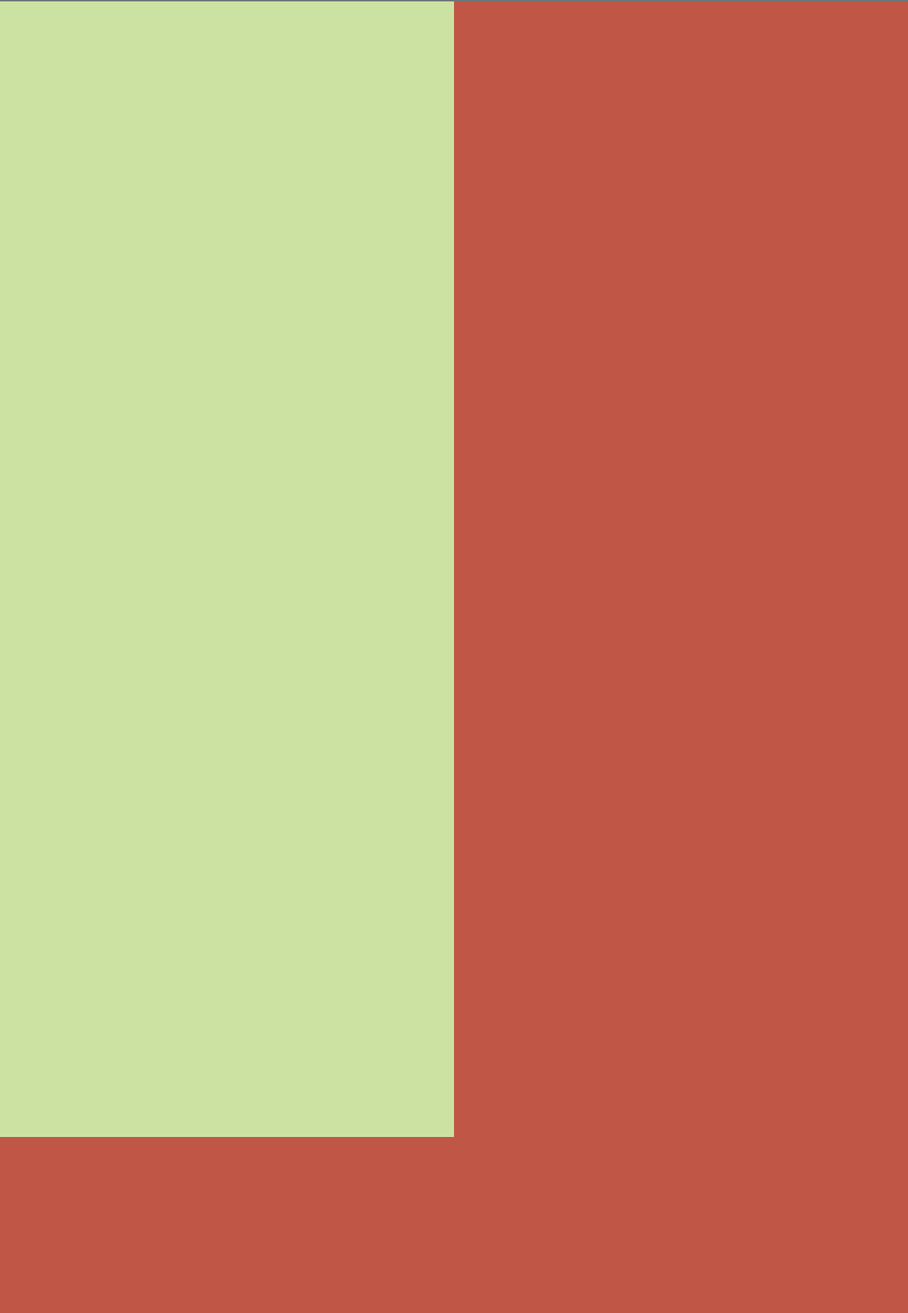
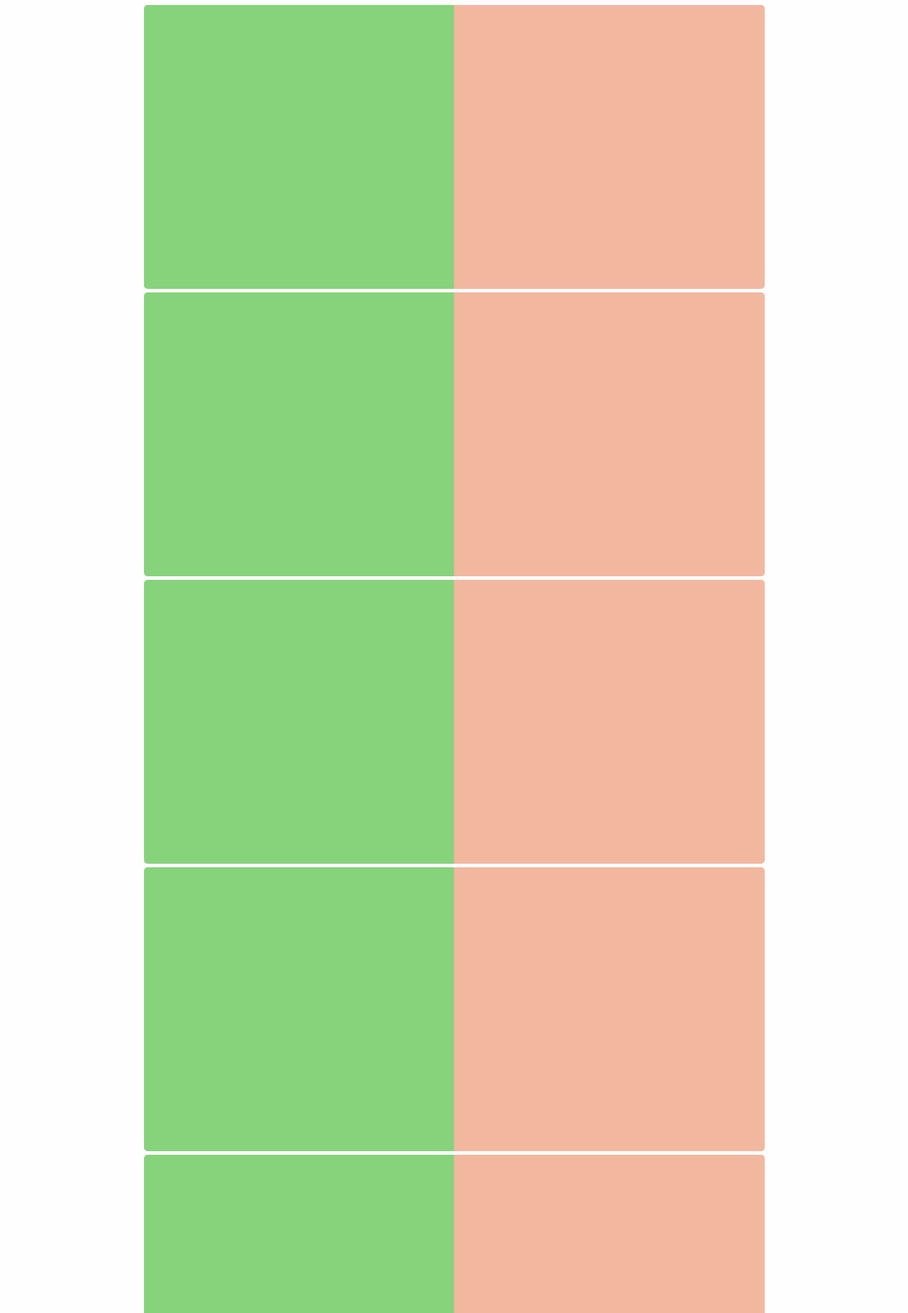
Before and after one commit to sallydly/PairNews, a Django app: page / in a window 1280 px wide. Shown: the part 70-1920 px from the top of the page at 71% size. Before the commit the page ends 1672 px from the top, so only its background shows below. Run offline with Django 3.2, Linux system fonts and the light colour scheme; some libraries are stand-ins or nearby versions.

Commit message:
updates to general.css and index.html

```diff
--- a/gotnews_app/templates/gotnews_app/index.html
+++ b/gotnews_app/templates/gotnews_app/index.html
@@ -14,11 +14,14 @@
 {% block content %}
 
 {# --------------- BEGIN FOR LOOP ----------- #}
+
+{% for i in "xxxxxxxxxx" %}
 <div class="row">
 	<div class="col-xs-sm-md-lg-6 positive">
 	</div>
 	<div class="col-xs-sm-md-lg-6 negative">
 	</div>
 </div>
+{% endfor %}
 {# --------------- END FOR LOOP   ----------- #}
 {% endblock content %}
--- a/static/general.css
+++ b/static/general.css
@@ -1,6 +1,6 @@
 /* Body & HTML */
 body{
-	background-color:#707679;
+	background-color:#FEFEFF;
 }
 
 /* Nav Bar */
@@ -24,16 +24,26 @@
 	height:100%;
 }
 
+div.row{
+	width:70%;
+	margin:5px auto;
+}
+
 div.col-xs-sm-md-lg-6{
 	width:50%;
-	height:200vh;
+	height:50vh;
+
 }
 
 div.col-xs-sm-md-lg-6.positive{
-	background-color: #CCE2A3;
+	background-color: #87D37C;
+	border-top-left-radius: 5px;
+	border-bottom-left-radius: 5px;
 
 }
 
 div.col-xs-sm-md-lg-6.negative{
-	background-color: #C05746;
+	background-color:#F2B79F;
+	border-top-right-radius: 5px;
+	border-bottom-right-radius: 5px;
 }
```
